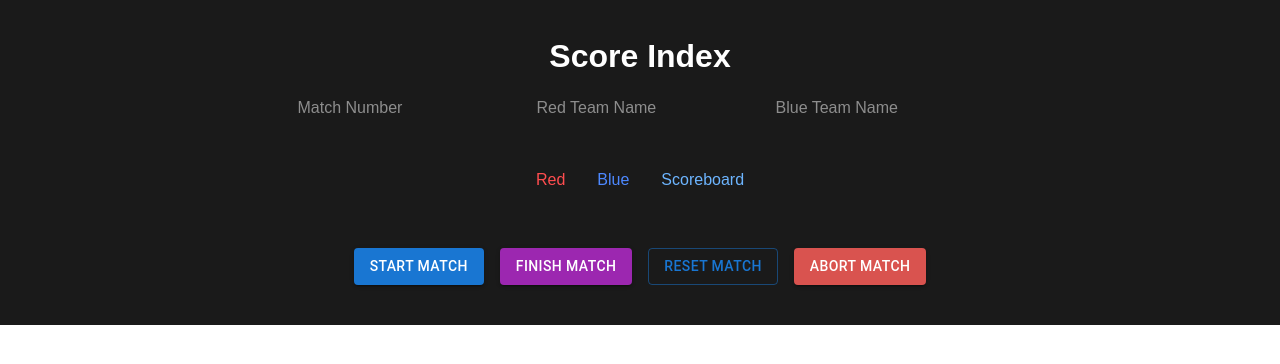
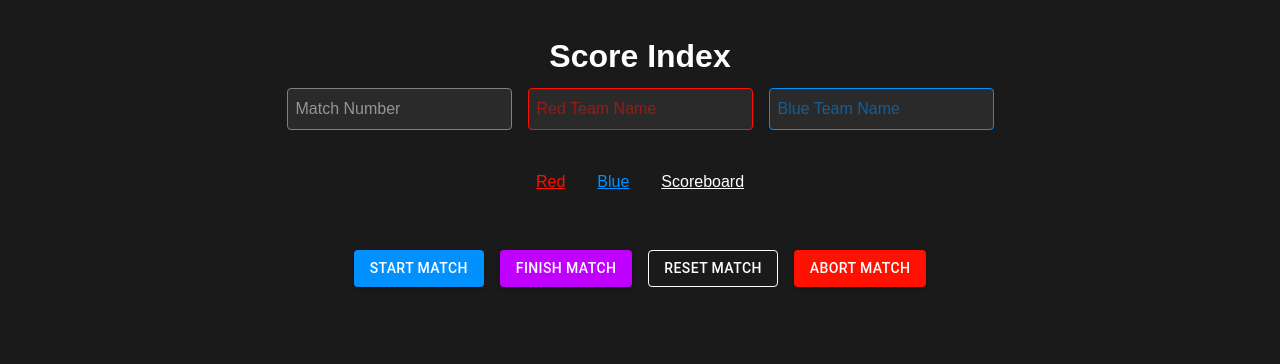
Before and after one commit to RisingNinjas-16391/summer-score, a Next.js app: page / in a window 1280 px wide. Shown: the top 364 px of the page. Built offline with nearby package versions, Linux system fonts and the light colour scheme; no server answers.

Commit message:
made everything prettier and added parked option during auto

```diff
--- a/src/app/page.tsx
+++ b/src/app/page.tsx
@@ -20,7 +20,7 @@ export default function ScoreIndex() {
   };
 
 return (
-    <div style={{ backgroundColor: "#1a1a1a", color: "white", padding: "2rem" }}>
+  <div style={{ backgroundColor: "#1a1a1a", color: "white", minHeight: "100vh", padding: "2rem" }}>
     <center>
       <h1 style={{ fontSize: "2rem", fontWeight: "bold" }}>Score Index</h1>
 
@@ -30,7 +30,14 @@ export default function ScoreIndex() {
         value={matchNumber}
         onChange={(e) => setMatchNumber(e.target.value)}
         onBlur={updateMatchInfo}
-          style={{ margin: "0.5rem", padding: "0.5rem" }}
+        style={{
+          margin: "0.5rem",
+          padding: "0.5rem",
+          backgroundColor: "#2a2a2a",
+          color: "white",
+          border: "1px solid gray",
+          borderRadius: "4px",
+        }}
       />
       <input
         type="text"
@@ -38,7 +45,14 @@ export default function ScoreIndex() {
         value={redName}
         onChange={(e) => setRedName(e.target.value)}
         onBlur={updateMatchInfo}
-          style={{ margin: "0.5rem", padding: "0.5rem" }}
+        style={{
+          margin: "0.5rem",
+          padding: "0.5rem",
+          backgroundColor: "#2a2a2a",
+          color: "#ff1000",
+          border: "1px solid #ff1000",
+          borderRadius: "4px",
+        }}
       />
       <input
         type="text"
@@ -46,26 +60,61 @@ export default function ScoreIndex() {
         value={blueName}
         onChange={(e) => setBlueName(e.target.value)}
         onBlur={updateMatchInfo}
-          style={{ margin: "0.5rem", padding: "0.5rem" }}
+        style={{
+          margin: "0.5rem",
+          padding: "0.5rem",
+          backgroundColor: "#2a2a2a",
+          color: "#0091ff",
+          border: "1px solid #0091ff",
+          borderRadius: "4px",
+        }}
       />
 
       <div style={{ marginTop: "1rem" }}>
-          <Link href="/red-score" style={{ color: "#ff4d4f", margin: "1rem", display: "inline-block" }}>
+        <Link
+          href="/red-score"
+          style={{
+            color: "#ff1000",
+            margin: "1rem",
+            display: "inline-block",
+            textDecoration: "underline",
+          }}
+        >
           Red
         </Link>
-          <Link href="/blue-score" style={{ color: "#4d88ff", margin: "1rem", display: "inline-block" }}>
+        <Link
+          href="/blue-score"
+          style={{
+            color: "#0091ff",
+            margin: "1rem",
+            display: "inline-block",
+            textDecoration: "underline",
+          }}
+        >
           Blue
         </Link>
-          <Link href="/scoreboard" style={{ color: "#6db5ff", margin: "1rem", display: "inline-block" }}>
+        <Link
+          href="/scoreboard"
+          style={{
+            color: "white",
+            margin: "1rem",
+            display: "inline-block",
+            textDecoration: "underline",
+          }}
+        >
           Scoreboard
         </Link>
+
       </div>
 
       <div style={{ marginTop: "2rem" }}>
         <Button
           variant="contained"
-            color="primary"
-            style={{ margin: "0.5rem" }}
+          style={{
+            margin: "0.5rem",
+            backgroundColor: "#0091ff",
+            color: "white",
+          }}
           onClick={() => {
             setDoc(doc(db, "realtime", "timer"), { start: true });
           }}
@@ -73,13 +122,19 @@ export default function ScoreIndex() {
           Start Match
         </Button>
 
-          <Button variant="contained" color="secondary" style={{ margin: "0.5rem" }}>
+        <Button
+          variant="contained"
+          style={{ margin: "0.5rem", backgroundColor: "#bf00ff", color: "white" }}
+        >
           Finish Match
         </Button>
 
         <Button
           variant="outlined"
-            style={{ margin: "0.5rem" }}
+          style={{ margin: "0.5rem",
+            color: "#ffffff",
+            borderColor: "#ffffff",
+           }}
           onClick={async () => {
             await setDoc(doc(db, "realtime", "timer"), {
               start: false,
@@ -96,6 +151,7 @@ export default function ScoreIndex() {
               teleopKnocked: 0,
               teleopRows: 0,
               climbed: false,
+              parked: false,
               totalScore: 0,
             });
 
@@ -109,6 +165,7 @@ export default function ScoreIndex() {
               teleopKnocked: 0,
               teleopRows: 0,
               climbed: false,
+              parked: false,
               totalScore: 0,
             });
           }}
@@ -118,15 +175,18 @@ export default function ScoreIndex() {
 
         <Button
           variant="contained"
-            style={{ margin: "0.5rem", backgroundColor: "#d9534f", color: "white" }}
+          style={{
+            margin: "0.5rem",
+            backgroundColor: "#ff1000",
+            color: "white",
+          }}
           onClick={async () => {
             const audio = new Audio("/sounds/abort_match.mp3");
             audio.play();
 
-              // Pause the match (set running to false)
             await updateDoc(doc(db, "realtime", "timer"), {
               start: false,
-                paused: true, // You can implement logic in scoreboard to respect this
+              paused: true,
             });
           }}
         >
@@ -136,4 +196,6 @@ export default function ScoreIndex() {
     </center>
   </div>
 );
+
+
   }
--- a/src/app/scoreboard/page.tsx
+++ b/src/app/scoreboard/page.tsx
@@ -1,8 +1,16 @@
 "use client";
 
-import { useEffect, useRef, useState } from "react";
+import { useEffect, useState } from "react";
 import { db } from "@/lib/firebase";
 import { doc, onSnapshot, updateDoc } from "firebase/firestore";
+import { Typography, Grid } from "@mui/material";
+
+const matchStartSound = new Audio("/sounds/match_start.mp3");
+const autonomousComplete = new Audio("/sounds/autonomous_complete.mp3");
+const driverControllers = new Audio("/sounds/drivers_controllers.mp3");
+const teleopStart = new Audio("/sounds/teleop_start.mp3");
+const endgameStart = new Audio("/sounds/endgame_start.mp3");
+const matchEnd = new Audio("/sounds/match_end.mp3");
 
 interface MatchData {
   red_name: string;
@@ -22,45 +30,33 @@ export default function Scoreboard() {
     match_number: "Match",
   });
 
-  const [redScore, setRedScore] = useState<number>(0);
-  const [blueScore, setBlueScore] = useState<number>(0);
-  const [timer, setTimer] = useState<number>(150); // 2:30
-  const [isRunning, setIsRunning] = useState<boolean>(false);
-  const [isInCountdown, setIsInCountdown] = useState<boolean>(false);
-  const [countdown, setCountdown] = useState<number>(8);
-  const [playedTransition, setPlayedTransition] = useState<boolean>(false);
-  const [isPaused, setIsPaused] = useState<boolean>(false);
-
-  // Audio refs
-  const matchStartSound = useRef<HTMLAudioElement | null>(null);
-  const autonomousComplete = useRef<HTMLAudioElement | null>(null);
-  const driverControllers = useRef<HTMLAudioElement | null>(null);
-  const teleopStart = useRef<HTMLAudioElement | null>(null);
-  const endgameStart = useRef<HTMLAudioElement | null>(null);
-  const matchEnd = useRef<HTMLAudioElement | null>(null);
+  const [redScore, setRedScore] = useState(0);
+  const [blueScore, setBlueScore] = useState(0);
+  const [timer, setTimer] = useState(150);
+  const [isRunning, setIsRunning] = useState(false);
+  const [isInCountdown, setIsInCountdown] = useState(false);
+  const [countdown, setCountdown] = useState(8);
+  const [playedTransition, setPlayedTransition] = useState(false);
+  const [isPaused, setIsPaused] = useState(false);
 
   useEffect(() => {
-    matchStartSound.current = new Audio("/sounds/match_start.mp3");
-    autonomousComplete.current = new Audio("/sounds/autonomous_complete.mp3");
-    driverControllers.current = new Audio("/sounds/drivers_controllers.mp3");
-    teleopStart.current = new Audio("/sounds/teleop_start.mp3");
-    endgameStart.current = new Audio("/sounds/endgame_start.mp3");
-    matchEnd.current = new Audio("/sounds/match_end.mp3");
+    autonomousComplete.load();
+    driverControllers.load();
+    teleopStart.load();
+    endgameStart.load();
+    matchEnd.load();
   }, []);
 
-  // Firestore triggers
   useEffect(() => {
     const unsubTimer = onSnapshot(doc(db, "realtime", "timer"), async (docSnap) => {
       const data = docSnap.data();
-
       if (data?.start) {
         setIsRunning(true);
         setIsPaused(false);
         setPlayedTransition(false);
-        matchStartSound.current?.play();
+        matchStartSound.play();
         await updateDoc(doc(db, "realtime", "timer"), { start: false, paused: false });
       }
-
       if (data?.reset) {
         setIsRunning(false);
         setTimer(150);
@@ -70,7 +66,6 @@ export default function Scoreboard() {
         setIsPaused(false);
         await updateDoc(doc(db, "realtime", "timer"), { reset: false });
       }
-
       if (data?.paused) {
         setIsPaused(true);
         setIsRunning(false);
@@ -80,14 +75,11 @@ export default function Scoreboard() {
     return () => unsubTimer();
   }, []);
 
-  // Timer logic
   useEffect(() => {
     if (!isRunning || isInCountdown || isPaused) return;
-
     let current = timer;
     const interval = setInterval(() => {
       current--;
-
       if (current === 120 && !playedTransition) {
         clearInterval(interval);
         setIsInCountdown(true);
@@ -96,51 +88,31 @@ export default function Scoreboard() {
         playTwoTransitionSounds();
         return;
       }
-
-      if (current === 30) {
-        endgameStart.current?.play();
-      }
-
+      if (current === 30) endgameStart.play();
       if (current === 0) {
         clearInterval(interval);
-        if (matchEnd.current) {
-          matchEnd.current.currentTime = 0;
-          matchEnd.current.play();
-        }
+        matchEnd.currentTime = 0;
+        matchEnd.play();
         setIsRunning(false);
       }
-
       setTimer(current);
-      if (current <= 0) {
-        clearInterval(interval);
-        setIsRunning(false);
-      }
     }, 1000);
 
     return () => clearInterval(interval);
   }, [isRunning, isInCountdown, playedTransition, timer, isPaused]);
 
-  // 8-second countdown
   useEffect(() => {
     if (!isInCountdown || countdown <= 0) return;
 
     const countdownInterval = setInterval(() => {
       setCountdown((prev) => {
         const newCount = prev - 1;
-
-        if (newCount === 3) {
-          if (teleopStart.current) {
-            teleopStart.current.currentTime = 0;
-            teleopStart.current.play();
-          }
-        }
-
+        if (newCount === 3) teleopStart.play();
         if (newCount <= 0) {
           clearInterval(countdownInterval);
           setIsInCountdown(false);
           setTimer(120);
         }
-
         return newCount;
       });
     }, 1000);
@@ -149,23 +121,20 @@ export default function Scoreboard() {
   }, [isInCountdown, countdown]);
 
   const playTwoTransitionSounds = async () => {
-    if (!autonomousComplete.current || !driverControllers.current) return;
+    autonomousComplete.currentTime = 0;
+    driverControllers.currentTime = 0;
 
-    autonomousComplete.current.currentTime = 0;
-    driverControllers.current.currentTime = 0;
-
-    await autonomousComplete.current.play();
+    await autonomousComplete.play();
     await new Promise<void>((resolve) => {
-      autonomousComplete.current!.onended = () => resolve();
+      autonomousComplete.onended = () => resolve();
     });
 
-    await driverControllers.current.play();
+    await driverControllers.play();
     await new Promise<void>((resolve) => {
-      driverControllers.current!.onended = () => resolve();
+      driverControllers.onended = () => resolve();
     });
   };
 
-  // Fetch scores and match info
   useEffect(() => {
     const unsubMatch = onSnapshot(doc(db, "realtime", "matches"), (docSnap) => {
       if (docSnap.exists()) {
@@ -199,32 +168,68 @@ export default function Scoreboard() {
     };
   }, []);
 
-  return (
-    <div style={{ backgroundColor: "#1a1a1a", color: "white", minHeight: "100vh", padding: "2rem" }}>
-      <center>
-        <h1 style={{ fontSize: "2.5rem", fontWeight: "bold" }}>{match.match_number}</h1>
+return (
+  <div style={{ backgroundColor: "#1a1a1a", color: "white", minHeight: "100vh", padding: "1rem" }}>
+    <center>
+      <Typography variant="h3" component="div" gutterBottom>
+        {match.match_number}
+      </Typography>
+    </center>
 
-        <div style={{ display: "flex", justifyContent: "space-around", marginTop: "3rem" }}>
-          <div>
-            <h2 style={{ color: "#ff4d4f" }}>{match.red_name}</h2>
-            <p style={{ fontSize: "2.5rem" }}>{redScore}</p>
-          </div>
-          <div>
-            <h2 style={{ color: "#4d88ff" }}>{match.blue_name}</h2>
-            <p style={{ fontSize: "2.5rem" }}>{blueScore}</p>
-          </div>
+    <Grid container spacing={4} paddingX={5} paddingTop={3} paddingBottom={1}>
+      {/* Red Team */}
+      <Grid size={6}>
+        <div
+          style={{
+            backgroundColor: "#2b2b2b",
+            padding: "2rem",
+            borderRadius: "12px",
+            display: "flex",
+            flexDirection: "column",
+            alignItems: "center",
+            justifyContent: "center",
+          }}
+        >
+          <Typography variant="h2" style={{ color: "#ff1000" }} gutterBottom>
+            {match.red_name}
+          </Typography>
+          <Typography variant="h1" style={{ color: "#ff1000" }}>
+            {redScore}
+          </Typography>
         </div>
+      </Grid>
 
-        <div style={{ marginTop: "2rem", fontSize: "2rem" }}>
-          {isInCountdown ? (
-            <span>0:{countdown.toString().padStart(2, "0")}</span>
-          ) : (
-            <span>
-              {Math.floor(timer / 60)}:{(timer % 60).toString().padStart(2, "0")}
-            </span>
-          )}
+      {/* Blue Team */}
+      <Grid size={6}>
+        <div
+          style={{
+            backgroundColor: "#2b2b2b",
+            padding: "2rem",
+            borderRadius: "12px",
+            display: "flex",
+            flexDirection: "column",
+            alignItems: "center",
+            justifyContent: "center",
+          }}
+        >
+          <Typography variant="h2" style={{ color: "#0091ff" }} gutterBottom>
+            {match.blue_name}
+          </Typography>
+          <Typography variant="h1" style={{ color: "#0091ff" }}>
+            {blueScore}
+          </Typography>
         </div>
-      </center>
-    </div>
-  );
+      </Grid>
+    </Grid>
+
+    {/* Timer */}
+    <Grid container justifyContent="center" paddingTop={2}>
+      <Typography variant="h1" sx={{ fontSize: "17rem" }}>
+        {isInCountdown
+          ? `0:${countdown.toString().padStart(2, "0")}`
+          : `${Math.floor(timer / 60)}:${(timer % 60).toString().padStart(2, "0")}`}
+      </Typography>
+    </Grid>
+  </div>
+);
 }
```
Also changed, not shown: src/components/ScoreForm.tsx (+69 -22 lines). Lines whose indentation alone changed are shown as unchanged.
